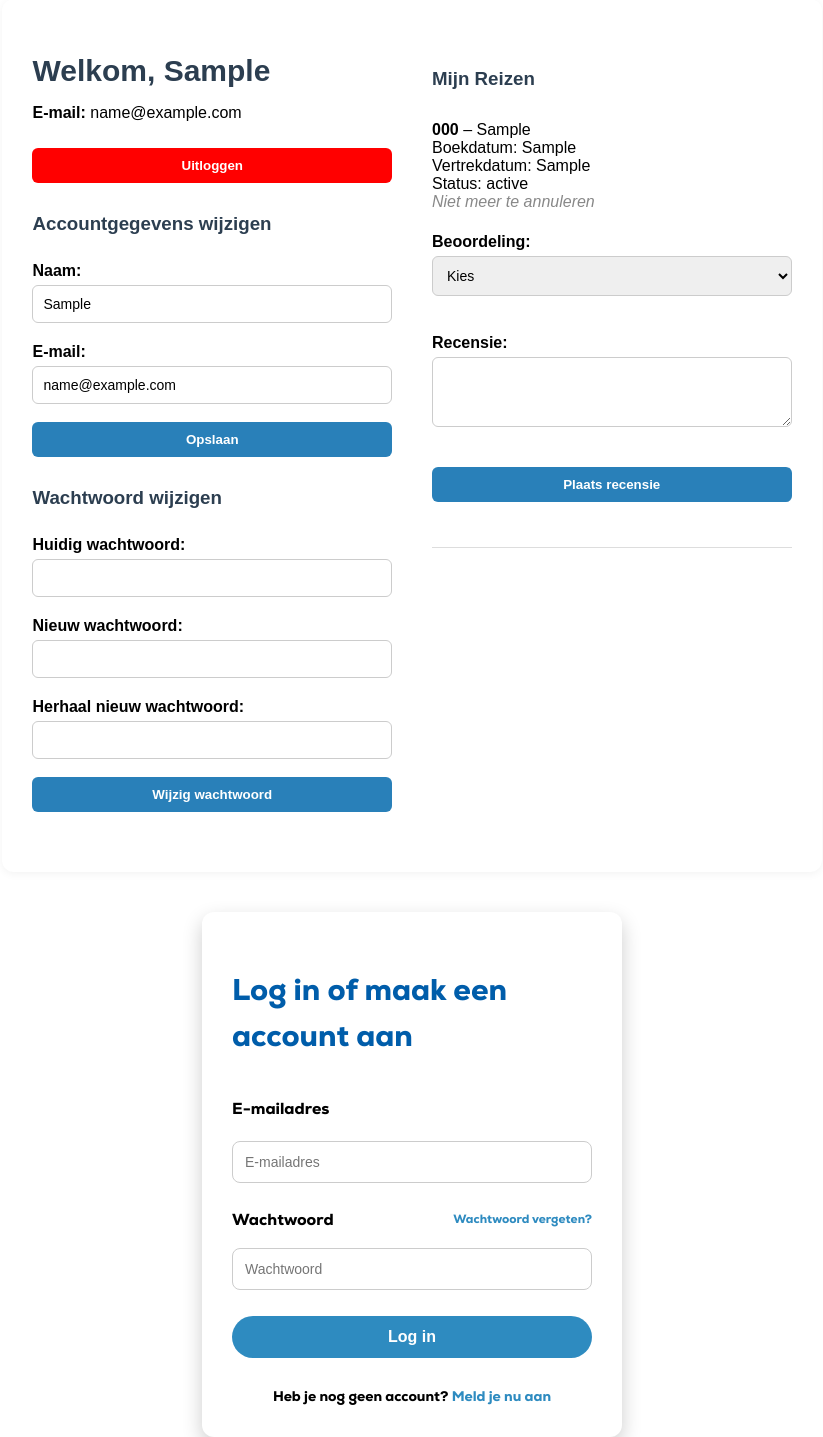
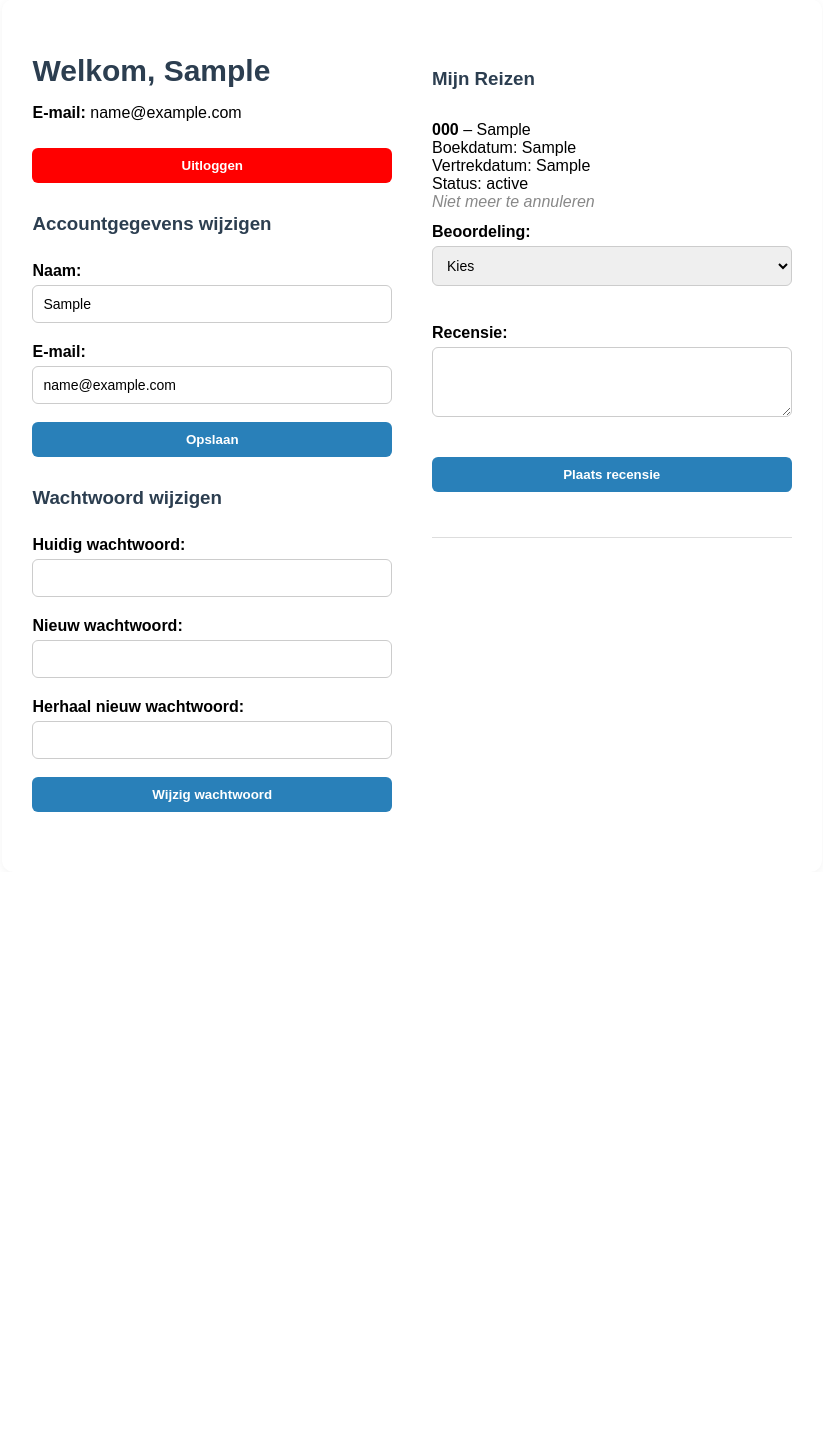
Before and after one commit to thijmen0712/webapp2, a PHP site: page /account.php in a window 1280 px wide. Shown: the part 111-1548 px from the top of the page, without its empty margins (228-1051 px from the left). After the commit the page ends 923 px from the top, so only its background shows below. Run offline with PHP 8.4, Linux system fonts and the light colour scheme; the visitor is signed in with stand-in values (Sample User, id 1); tables that the repository leaves empty or names only in its code hold one stand-in row (values such as "Sample post").

Commit message:
update account.php
update van eigen script die ik kan uitleggen

```diff
--- a/account.php
+++ b/account.php
@@ -26,7 +26,6 @@ WHERE b.user_id=?
 $stmt->execute([$user_id]);
 $reizen = $stmt->fetchAll();
 ?>
-
 <!doctype html>
 <html lang="nl">
 
@@ -77,28 +76,31 @@ $reizen = $stmt->fetchAll();
         </div>
         <div class="account-col reizen-lijst">
             <h3>Mijn Reizen</h3>
-                <?php if (count($reizen) > 0): ?>
+<?php if (count($reizen) > 0) { ?>
     <ul>
-                        <?php foreach ($reizen as $reis):
+        <?php for ($i = 0; $i < count($reizen); $i++) {
+            $reis = $reizen[$i];
             $vertrek = strtotime($reis['vertrekdatum']);
             $nu = time();
-                            $magAnnuleren = ($vertrek > $nu) && ($reis['status'] !== 'geannuleerd');
+            $magAnnuleren = ($vertrek > $nu && $reis['status'] != 'geannuleerd');
         ?>
             <li>
-                                <strong><?= htmlspecialchars($reis['titel']) ?></strong> – <?= htmlspecialchars($reis['locatie']) ?><br>
-                                Boekdatum: <?= htmlspecialchars($reis['boekdatum']) ?><br>
-                                Vertrekdatum: <?= htmlspecialchars($reis['vertrekdatum']) ?><br>
-                                Status: <?= htmlspecialchars($reis['status']) ?><br>
-                                <?php if ($magAnnuleren): ?>
-                                    <form method="post" action="annuleer.php" style="display:inline;">
-                                        <input type="hidden" name="reis_boeking_id" value="<?= $reis['reis_boeking_id'] ?>" />
+                <strong><?php echo $reis['titel']; ?></strong> – <?php echo $reis['locatie']; ?><br>
+                Boekdatum: <?php echo $reis['boekdatum']; ?><br>
+                Vertrekdatum: <?php echo $reis['vertrekdatum']; ?><br>
+                Status: <?php echo $reis['status']; ?><br>
+
+                <?php if ($magAnnuleren) { ?>
+                    <form method="post" action="annuleer.php">
+                        <input type="hidden" name="reis_boeking_id" value="<?php echo $reis['reis_boeking_id']; ?>" />
                         <button type="submit">Annuleer</button>
                     </form>
-                                <?php else: ?>
+                <?php } else { ?>
                     <em>Niet meer te annuleren</em>
-                                <?php endif; ?>
-                                <form method="post" action="recensie_toevoegen.php" style="margin-top:10px;">
-                                    <input type="hidden" name="reis_id" value="<?= $reis['reis_id'] ?>" />
+                <?php } ?>
+
+                <form method="post" action="recensie_toevoegen.php">
+                    <input type="hidden" name="reis_id" value="<?php echo $reis['reis_id']; ?>" />
                     <label>Beoordeling:
                         <select name="beoordeling" required>
                             <option value="">Kies</option>
@@ -115,43 +117,14 @@ $reizen = $stmt->fetchAll();
                     <button type="submit">Plaats recensie</button>
                 </form>
             </li>
-                        <?php endforeach; ?>
+        <?php } ?>
     </ul>
-                <?php else: ?>
+<?php } else { ?>
     <p>Je hebt nog geen reizen geboekt.</p>
-                <?php endif; ?>
+<?php } ?>
+
         </div>
     </div>
 </body>
 
 </html>
-
-
-    <div class="login-center-wrapper">
-        <div class="login-container">
-            <h2>Log in of maak een account aan</h2>
-
-            <form class="login-form" method="post" action="verwerk_login.php">
-                <label for="email">E-mailadres</label>
-                <input type="email" id="email" name="email" placeholder="E-mailadres" required />
-
-                <div class="password-row">
-                    <label for="password">Wachtwoord</label>
-                    <a href="wachtwoord.php"><b>Wachtwoord vergeten?</b></a>
-                </div>
-
-                <input type="password" id="password" name="password" placeholder="Wachtwoord" required />
-
-                <button type="submit">Log in</button>
-
-                <div class="signup-text">
-                    Heb je nog geen account? <a href="accountmaken.php"><b>Meld je nu aan</b></a>
-                </div>
-
-            </form>
-        </div>
-    </div>
-
-    </body>
-
-    </html>
```
Lines whose indentation alone changed are shown as unchanged.
